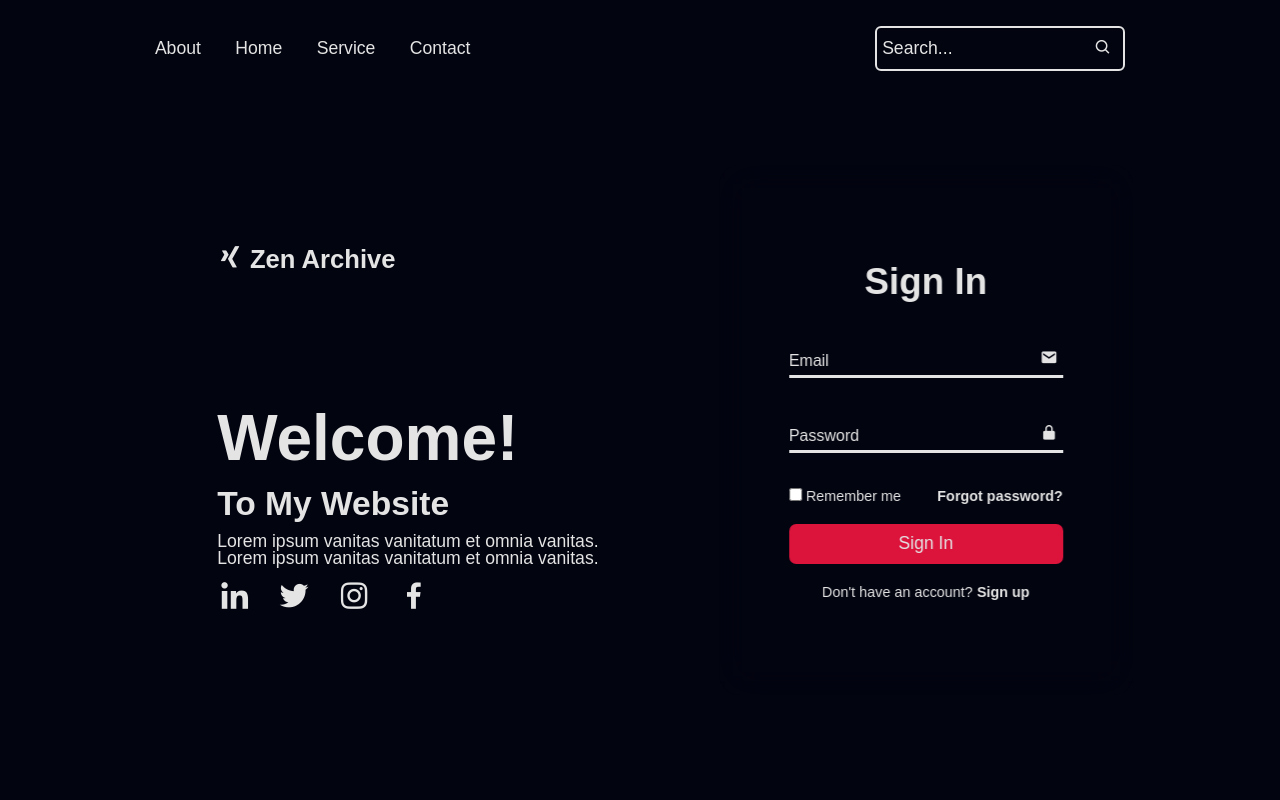
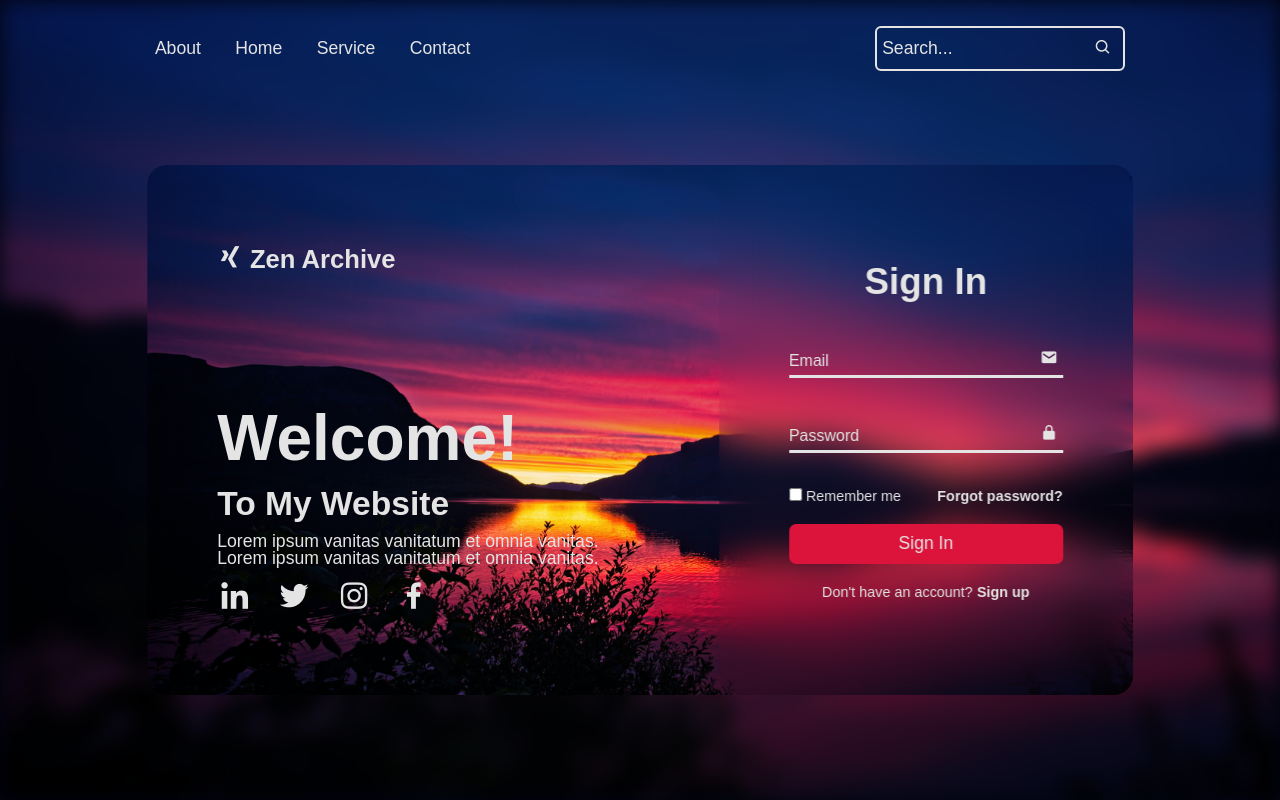
Before and after one commit to Yizen365/zen-archive, a plain HTML site: page index.html in a window 1280 px wide. Drawn offline with nearby package versions, Linux system fonts and the light colour scheme.

Commit message:
Update styles.css

```diff
--- a/styles.css
+++ b/styles.css
@@ -105,7 +105,7 @@ header {
 .background {
     width: 100%;
     height: 100vh;
-    background: url("img/background.jpg");
+    background: url("background.jpg");
     background-size: cover;
     background-position: center;
     filter: blur(10px);
@@ -120,7 +120,7 @@ header {
     top: 50%;
     left: 50%;
     transform: translate(-50%, -50%);
-    background: url("img/background.jpg") no-repeat;
+    background: url("background.jpg") no-repeat;
     background-size: cover;
     background-position: center;
     margin-top: 30px;
```
